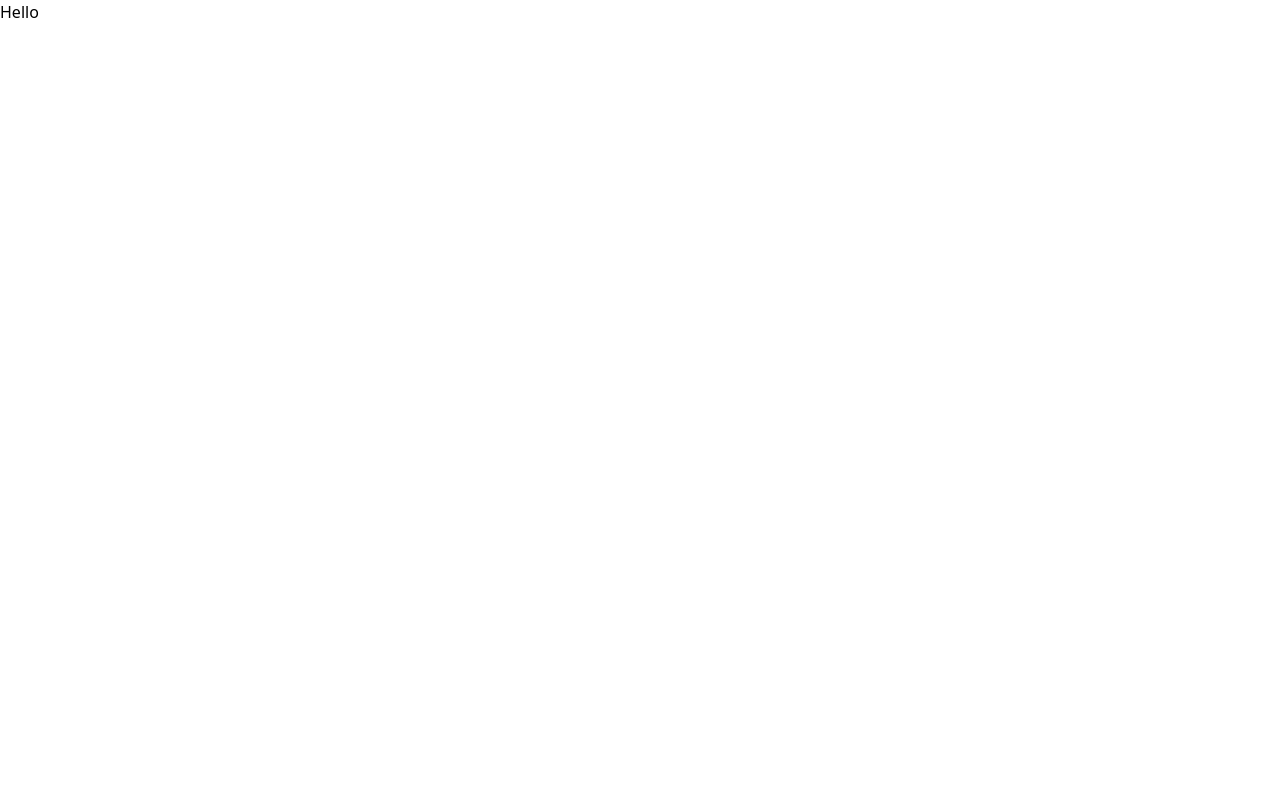
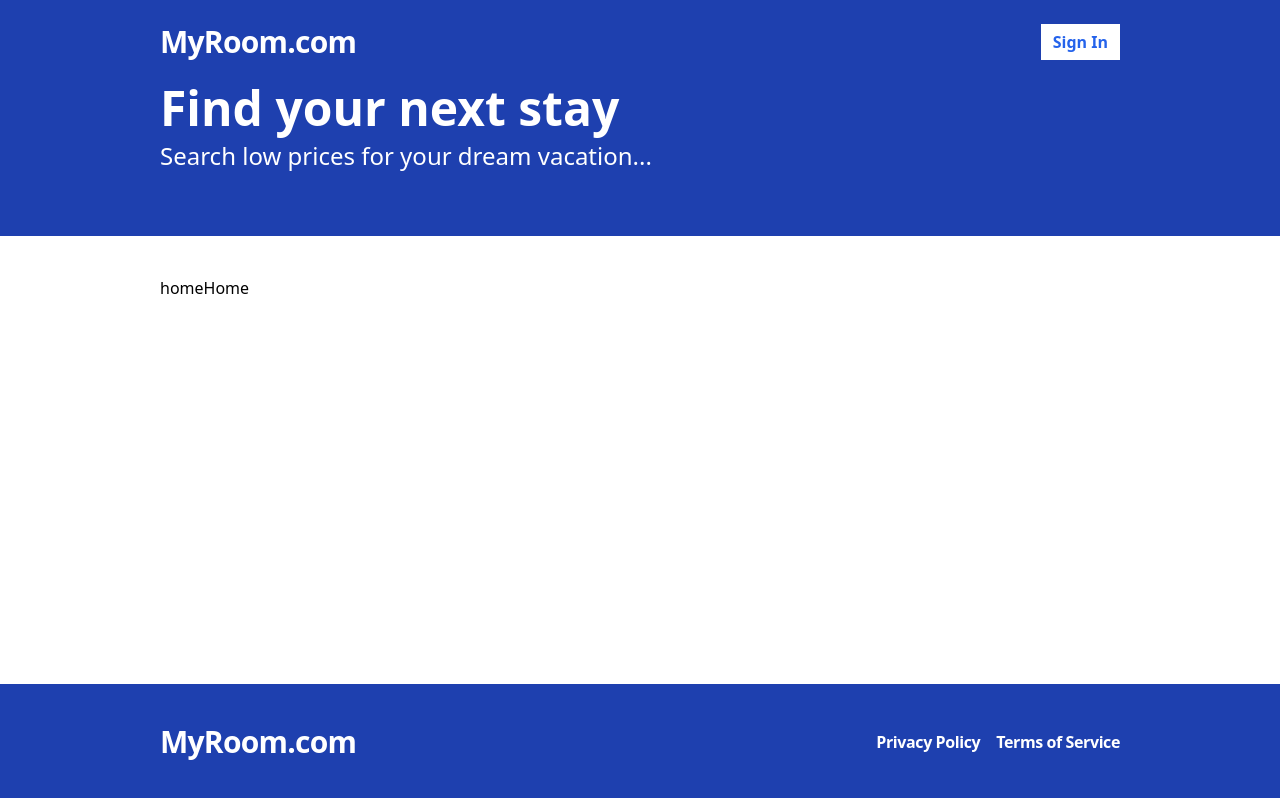
Before and after one commit to MeerUzairWasHere/myroom.com, a React (Vite) app in the folder frontend/: page / in a window 1280 px wide. Built offline with nearby package versions, Linux system fonts and the light colour scheme.

Commit message:
added react router and layout

```diff
--- a/frontend/index.html
+++ b/frontend/index.html
@@ -1,13 +1,16 @@
 <!doctype html>
 <html lang="en">
+
 <head>
   <meta charset="UTF-8" />
   <link rel="icon" type="image/svg+xml" href="/vite.svg" />
   <meta name="viewport" content="width=device-width, initial-scale=1.0" />
-    <title>MyRoom</title>
+  <title>MyRoom.com</title>
 </head>
+
 <body>
   <div id="root"></div>
   <script type="module" src="/src/main.tsx"></script>
 </body>
+
 </html>
--- a/frontend/package.json
+++ b/frontend/package.json
@@ -10,8 +10,10 @@
     "preview": "vite preview"
   },
   "dependencies": {
+    "@types/react-router-dom": "^5.3.3",
     "react": "^18.2.0",
-    "react-dom": "^18.2.0"
+    "react-dom": "^18.2.0",
+    "react-router-dom": "^6.22.0"
   },
   "devDependencies": {
     "@types/react": "^18.2.55",
--- a/frontend/src/App.tsx
+++ b/frontend/src/App.tsx
@@ -1,9 +1,24 @@
+import {
+  BrowserRouter as Router,
+  Route,
+  Routes,
+  Navigate,
+} from "react-router-dom";
+import Layout from "./layouts/Layout";
+
 function App() {
-
   return (
-    <>
-       <h1>Hello</h1>
-    </>
+    <Router>
+      <Routes>
+        <Route path="/" element={<Layout>
+          <p>homeHome</p>
+        </Layout> } />
+        <Route path="/search" element={<Layout>
+          <p>search</p>
+        </Layout>} />
+        <Route path="*" element={<Navigate to="/" />} />
+      </Routes>
+    </Router>
   )
 }
 
--- /dev/null
+++ b/frontend/src/components/Footer.tsx
@@ -0,0 +1,18 @@
+import { Link } from "react-router-dom"
+
+const Footer = () => {
+  return (
+    <footer className="bg-blue-800 py-10">
+      <div className="container mx-auto flex justify-between items-center">
+         <span className="text-3xl text-white font-bold tracking-tight">
+         <Link to="/" >MyRoom.com</Link>
+        </span>
+        <span className="text-white font-bold tracking-tight flex gap-4">
+          <p className="cursor-pointer">Privacy Policy</p>
+          <p className="cursor-pointer">Terms of Service</p>
+        </span>
+      </div>
+    </footer>
+  )
+}
+export default Footer
--- /dev/null
+++ b/frontend/src/components/Header.tsx
@@ -0,0 +1,17 @@
+import { Link } from "react-router-dom"
+
+const Header = () => {
+  return (
+    <header className="bg-blue-800 py-6">
+      <div className="container mx-auto flex justify-between">
+        <span className="text-3xl text-white font-bold tracking-tight">
+         <Link to="/" >MyRoom.com</Link>
+        </span>
+        <span className="flex space-x-2">
+         <Link to="/sign-in" className="flex items-center justify-center bg-white text-blue-600 px-3 font-bold hover:bg-gray-100 hover: " >Sign In</Link>
+        </span>
+      </div>
+    </header>
+  )
+}
+export default Header
--- /dev/null
+++ b/frontend/src/components/Hero.tsx
@@ -0,0 +1,11 @@
+const Hero = () => {
+  return (
+    <div className=" bg-blue-800 pb-16">
+        <div className="container mx-auto flex flex-col gap-2">
+            <h1 className="text-5xl text-white font-bold">Find your next stay</h1>
+            <p className="text-2xl text-white">Search low prices for your dream vacation...</p>
+        </div>
+    </div>
+  )
+}
+export default Hero
--- /dev/null
+++ b/frontend/src/layouts/Layout.tsx
@@ -0,0 +1,22 @@
+import Footer from "../components/Footer"
+import Header from "../components/Header"
+import Hero from "../components/Hero"
+
+interface Props {
+  children:React.ReactNode;
+}
+
+const Layout = ({children}:Props) => {
+  return (
+    <div className="flex flex-col min-h-screen">
+       <Header />
+       <Hero />
+        <main className="container mx-auto py-10 flex-1">
+          {children}
+        </main>
+       <Footer />
+
+</div>
+  )
+}
+export default Layout
--- a/frontend/tailwind.config.js
+++ b/frontend/tailwind.config.js
@@ -3,6 +3,9 @@ export default {
   content: ["./index.html","./src/**/*.{js,ts,jsx,tsx}"],
   theme: {
     extend: {},
+    container:{
+      padding:"10rem"
+    }
   },
   plugins: [],
 }
```
Also changed, not shown: 1 other file (tests, documents, lock files or other folders). Lines whose indentation alone changed are shown as unchanged.
